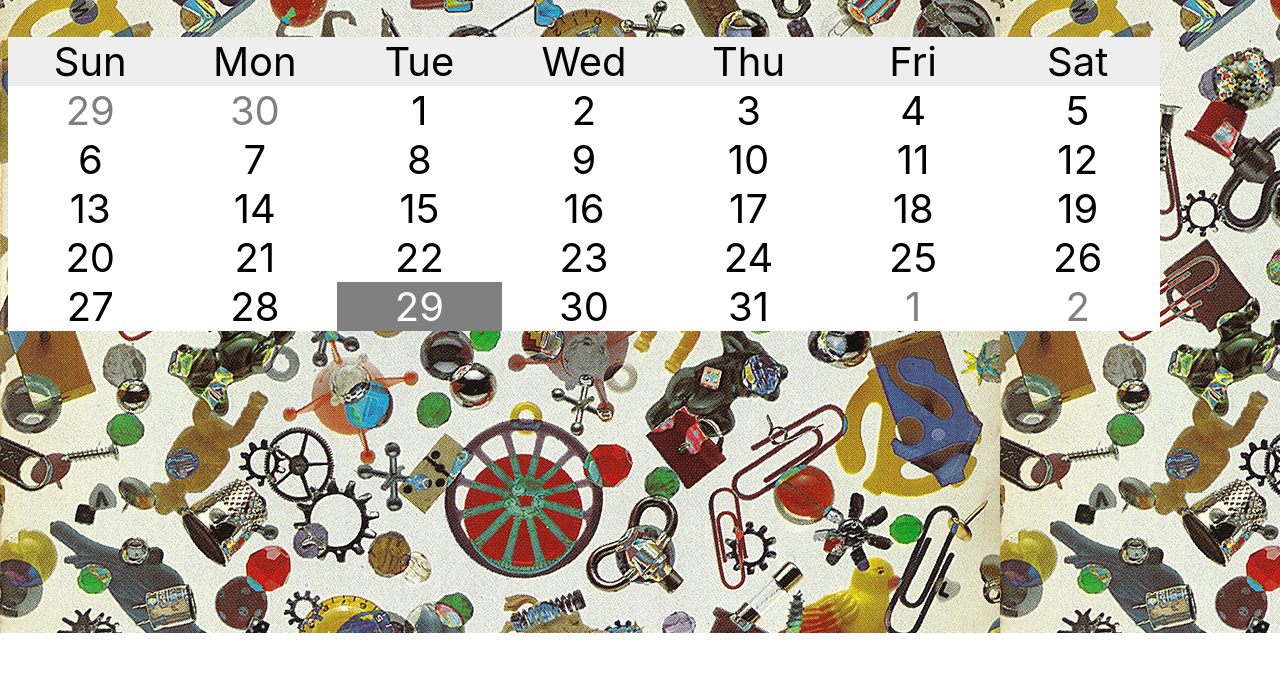
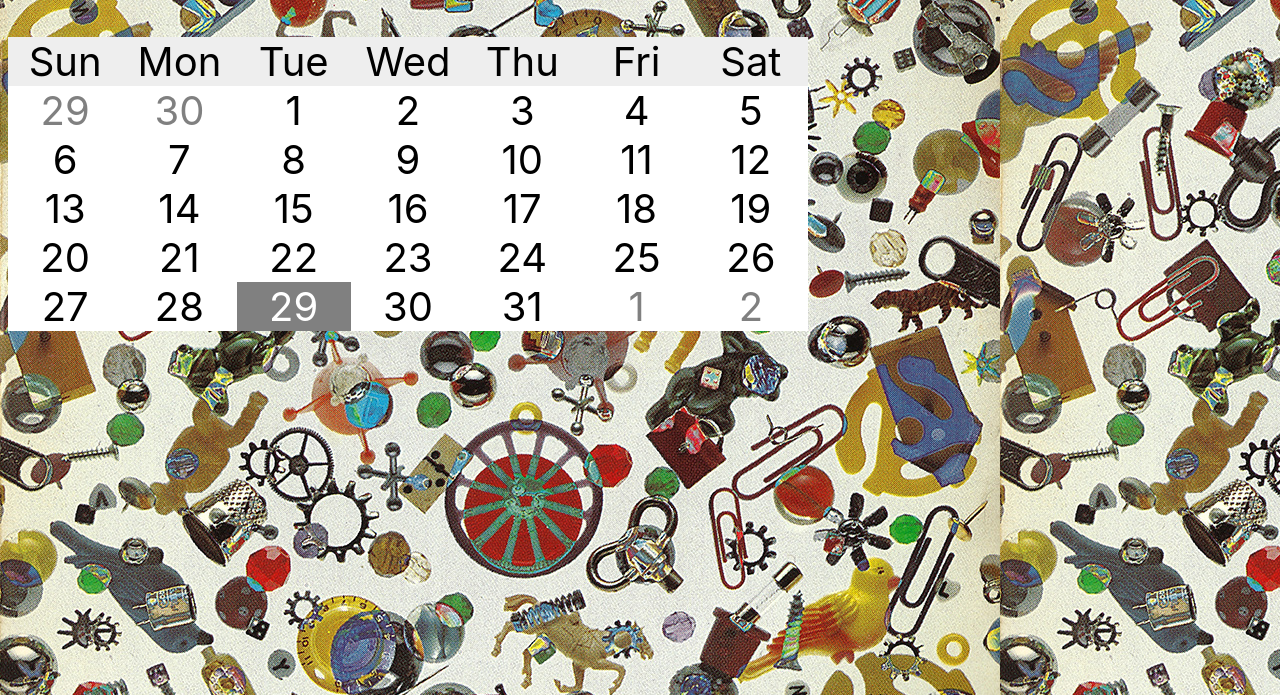
Before and after one commit to emceeaich/7-calendar-cafe, a plain HTML site: page index.html in a window 1280 px wide. Shown: the part 167-862 px from the top of the page. Before the commit the page ends 800 px from the top, so only its background shows below. Drawn offline with Linux system fonts and the light colour scheme.

Commit message:
massage display

```diff
--- a/index.html
+++ b/index.html
@@ -21,8 +21,8 @@
         background-color: grey;
       }
       .calendar-wrapper {
-        max-width: 90vw;
-        max-height: 90vh;
+        width: 100vh;
+        height:100vh;
       }
       .weekday {
         background: #eee;
```
